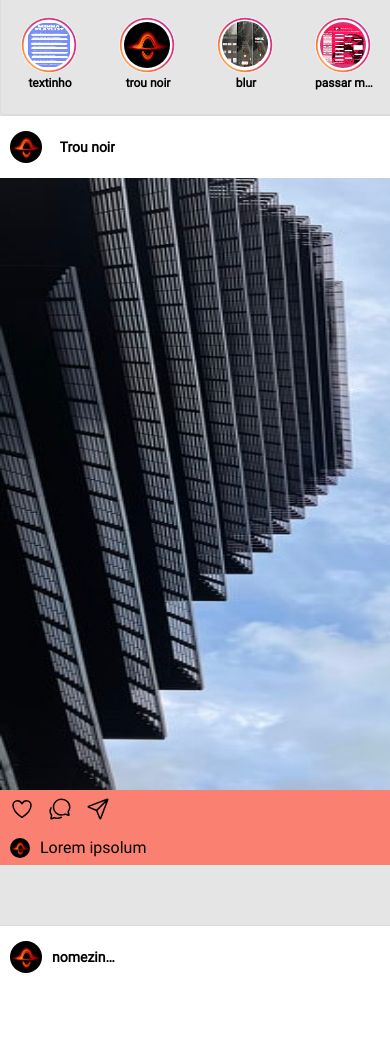
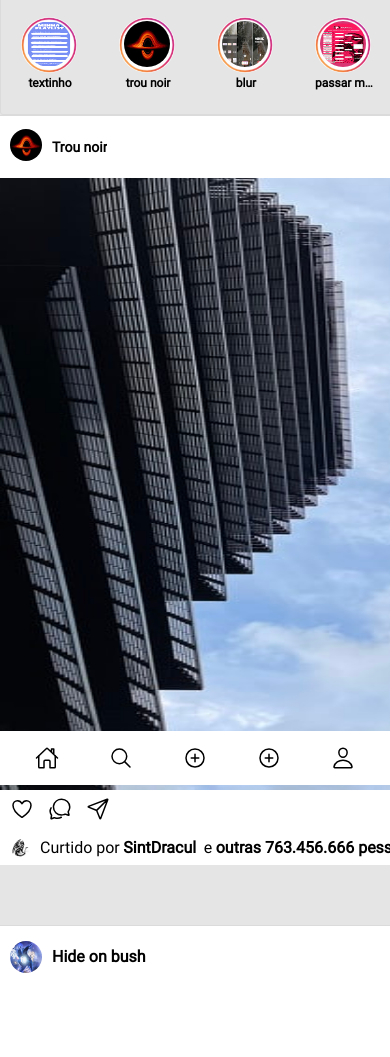
Before and after one commit to Jean-Carlo89/Projeto-Instagram, a plain HTML site: page index.html in a window 390 px wide. Shown: the part 59-1116 px from the top of the page. Drawn offline with nearby package versions, Linux system fonts and the light colour scheme; grey boxes are pictures that could not be loaded.

Commit message:
Falta o sidebar2

```diff
--- a/css/styles.css
+++ b/css/styles.css
@@ -8,6 +8,15 @@ body{
 
         background: #E5E5E5;
 
+}
+
+input{
+    text-align: center;
+}
+
+a{
+    text-decoration: none;
+    color: black;
 }
 
 .apareceu-mobile{
@@ -215,7 +224,7 @@ ion-icon{
 .name{
     display: flex;
     justify-content:space-between;
-    width: 105px;
+    /*width: 105px;*/
     height: 34px;
     /*border: 1px solid white;*/
     align-items: center;
@@ -248,7 +257,7 @@ ion-icon{
 }
 .inferior-post{
     height:76px;
-    background: salmon;
+    background: white;
     width: 612px;
     display: flex;
     flex-direction: column;
@@ -281,6 +290,10 @@ ion-icon{
     width: 20px;
     border-radius: 50%;
     margin-right: 10px;
+}
+
+.negrito{
+    font-weight: bold;
 }
 
 
@@ -359,7 +372,7 @@ ion-icon{
 
     .apareceu-mobile{
         display: flex;
-        width: 600px;
+
         justify-content: space-between;
 
 
@@ -406,5 +419,35 @@ ion-icon{
         display: none;
     }
 
+    .inferior-fixed{
+
+        position: fixed;
+        width: 100%;
+        bottom: 0;
+        left: 0;
+        right: 0;
+        height: 54px;
+        background: white;
+
+    }
+
+    .barra-inferior{
+        height: 54px;
+        width: 95%;
+        display: flex;
+
+        margin :0 auto;
+        justify-content: space-around;
+        align-items: center;
+
+    }
+
+    #apareceu-mobile{
+
+        width: 90%;
+    }
+
+
+
 
 }
--- a/index.html
+++ b/index.html
@@ -20,7 +20,7 @@
 
                     </div>
 
-                    <div class="apareceu-mobile">
+                    <div id="apareceu-mobile" class="apareceu-mobile">
                         <ion-icon  name="logo-instagram" class="apareceu-mobile"></ion-icon>
                         <img src="imagens/logo2.png" class="apareceu-mobile">
                         <ion-icon name="paper-plane-outline" class="apareceu-mobile" ></ion-icon>
@@ -48,14 +48,14 @@
                 <div id="stories"><!--Stories-->
                     <div class="container-stories primeiro" >
                         <div class="stories">
-                            <img src="imagens/stories1.png">
+                            <a href="#"> <img src="imagens/stories1.png"></a>
                         </div>
                         <p>textinho</p>
                     </div>
 
                     <div class="container-stories" >
                         <div class="stories">
-                            <img src="imagens/stories8.jpg">
+                            <a href="#">   <img src="imagens/stories8.jpg"></a>
                         </div>
                         <p>trou noir</p>
                     </div>
@@ -69,59 +69,59 @@
 
                     <div class="container-stories" >
                         <div class="stories">
-                            <img src="imagens/stories3.jpg">
+                            <a href="#">  <img src="imagens/stories3.jpg"></a>
                         </div>
                         <p>passar mal</p>
                     </div>
                     <div class="container-stories" >
                         <div class="stories">
-                            <img src="imagens/stories4.jpg">
+                            <a href="#"></a> <img src="imagens/stories4.jpg"></a>
                         </div>
                         <p>aprendiz de jedi</p>
                     </div>
                     <div class="container-stories" >
                         <div class="stories">
-                            <img src="imagens/stories5.jpg">
+                            <a href="#">  <img src="imagens/stories5.jpg"></a>
                         </div>
                         <p>funcionario público do ancapistão</p>
                     </div>
                     <div class="container-stories" >
                         <div class="stories">
-                            <img src="imagens/stories6.jpg">
+                            <a href="#"> <img src="imagens/stories6.jpg"></a>
                         </div>
                         <p>fotinha</p>
                     </div>
                     <div class="container-stories" >
                         <div class="stories">
-                            <img src="imagens/stories7.jpg">
+                            <a href="#"> <img src="imagens/stories7.jpg"></a>
                         </div>
                        <p>hiden</p>
                     </div>
                     <div class="container-stories" >
                         <div class="stories">
-                            <img src="imagens/stories7.jpg">
+                            <a href="#">  <img src="imagens/stories7.jpg"></a>
                         </div>
                        <p>hiden</p>
                     </div>
                     <div class="container-stories" >
                         <div class="stories">
-                            <img src="imagens/stories7.jpg">
+                            <a href="#">  <img src="imagens/stories7.jpg"></a>
                         </div>
                        <p>hiden</p>
                     </div>
                     <div class="container-stories" >
                         <div class="stories">
-                            <img src="imagens/stories7.jpg">
+                            <a href="#"> <img src="imagens/stories7.jpg"></a>
                         </div>
                        <p>hiden</p>
                     </div>
                     <div class="container-stories" >
                         <div class="stories">
-                            <img src="imagens/stories7.jpg">
+                            <a href="#">  <img src="imagens/stories7.jpg"></a>
                         </div>
                        <p>hiden</p>
                     </div>
-                    <ion-icon name="chevron-forward-circle-outline" id="arrow-stories" size="large"></ion-icon>
+                    <a href="#"><ion-icon name="chevron-forward-circle-outline" id="arrow-stories" size="large"></ion-icon></a>
 
                 </div><!--fim Stories-->
 
@@ -130,7 +130,7 @@
                 <div class="posts"><!-- Posts-->
                     <div class="superior-post">
                         <div class="name">
-                            <img src="imagens/stories8.jpg">
+                           <a href="#"><img src="imagens/stories8.jpg"></a>
                             <p>Trou noir</p>
                         </div>
                         <div class="pontinhos">
@@ -150,8 +150,8 @@
                             <ion-icon name="bookmark-outline"></ion-icon>
                         </div>
                         <div class="inferior-post-comentarios">
-                            <img src="imagens/stories8.jpg">
-                            <p>Lorem ipsolum</p>
+                            <img src="imagens/sintdracul.png"> <span>Curtido por </span> &#8287;<span class="negrito"> SintDracul &#8287;</span>e&#8287;<span class="negrito"> outras 763.456.666 pessoas</span>
+
                         </div>
                     </div>
 
@@ -160,8 +160,8 @@
                 <div class="posts">
                     <div class="superior-post">
                         <div class="name">
-                            <img src="imagens/stories8.jpg">
-                            <p>nomezinho 23434</p>
+                            <img src="imagens/stories7.jpg"> <span class="negrito">Hide on bush</span>
+
                         </div>
                         <div class="pontinhos">
                             <ion-icon name="ellipsis-horizontal-circle-outline"></ion-icon>
@@ -184,8 +184,8 @@
                             <ion-icon name="bookmark-outline"></ion-icon>
                         </div>
                         <div class="inferior-post-comentarios">
-                            <img src="imagens/stories8.jpg">
-                            <p>Lorem ipsolum</p>
+                            <img src="imagens/sintdracul.png"> <span>Curtido por </span> &#8287;<span class="negrito"> SintDracul &#8287;</span>e&#8287;<span class="negrito"> outras 1000 pessoas</span>
+
                         </div>
                       </div>
 
@@ -194,8 +194,8 @@
                 <div class="posts">
                     <div class="superior-post">
                         <div class="name">
-                            <img src="imagens/stories8.jpg">
-                            <p>nomezinho</p>
+                            <img src="imagens/stories6.jpg"><span class="negrito">litle spotify</span>
+
                         </div>
                         <div class="pontinhos">
                             <ion-icon name="ellipsis-horizontal-circle-outline"></ion-icon>
@@ -214,8 +214,8 @@
                             <ion-icon name="bookmark-outline"></ion-icon>
                         </div>
                         <div class="inferior-post-comentarios">
-                            <img src="imagens/stories8.jpg">
-                            <p>Lorem ipsolum</p>
+                            <img src="imagens/sintdracul.png"> <span>Curtido por </span> &#8287;<span class="negrito"> SintDracul &#8287;</span>e&#8287;<span class="negrito"> outras 456.666 pessoas</span>
+
                         </div>
                     </div>
 
@@ -224,8 +224,8 @@
                 <div class="posts">
                     <div class="superior-post">
                         <div class="name">
-                            <img src="imagens/stories8.jpg">
-                            <p>nomezinho</p>
+                            <img src="imagens/stories3.jpg"> <span class="negrito">Vai passar mal</span>
+
                         </div>
                         <div class="pontinhos">
                             <ion-icon name="ellipsis-horizontal-circle-outline"></ion-icon>
@@ -244,8 +244,8 @@
                             <ion-icon name="bookmark-outline"></ion-icon>
                         </div>
                         <div class="inferior-post-comentarios">
-                            <img src="imagens/stories8.jpg">
-                            <p>Lorem ipsolum</p>
+                            <img src="imagens/sintdracul.png"> <span>Curtido por </span> &#8287;<span class="negrito"> SintDracul &#8287;</span>e&#8287;<span class="negrito"> outras 763.963 pessoas</span>
+
                         </div>
                     </div>
 
@@ -260,6 +260,16 @@
                     </div>
                 </div>
             </div><!-- Fim Sidebar-->
+
+            <div class="apareceu-mobile inferior-fixed">
+               <div class="barra-inferior">
+                   <ion-icon name="home-outline"></ion-icon>
+                    <ion-icon name="search-outline"></ion-icon>
+                    <ion-icon name="add-circle-outline"></ion-icon>
+                    <ion-icon name="add-circle-outline"></ion-icon>
+                    <ion-icon name="person-outline"></ion-icon>
+                </div>
+            </div>
         </div><!-- Fim conteudo -->
 
 
```
Also changed, not shown: imagens/sintdracul.png (added).
